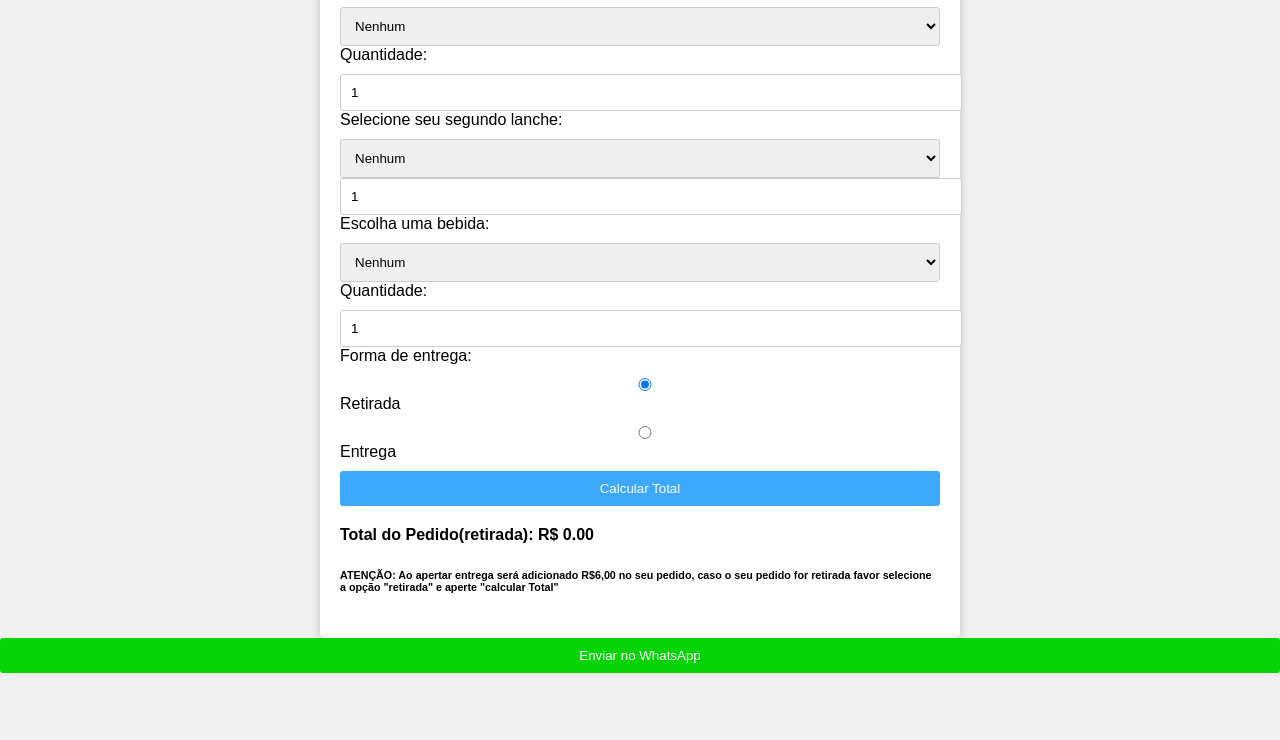
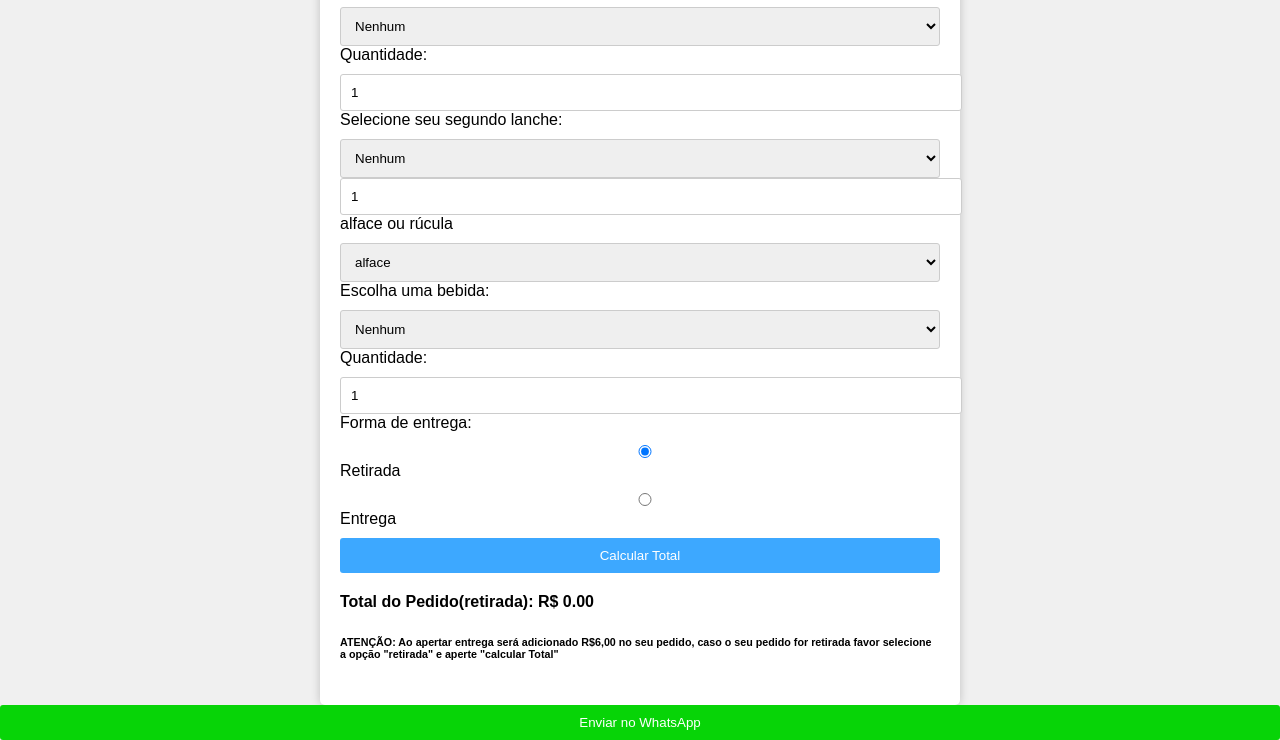
Before and after one commit to Paulowollf/Leo-lanches, a plain HTML site: page form.html in a window 1280 px wide. Shown: the part 121-861 px from the top of the page. Before the commit the page ends 800 px from the top, so only its background shows below. Drawn offline with Linux system fonts and the light colour scheme.

Commit message:
Atualização
ok

```diff
--- a/form.html
+++ b/form.html
@@ -127,6 +127,15 @@
             <label for="quantidade2">Quantidade:</label>
             <input type="number" id="quantidade2" name="quantidade2" min="0" value="1" max="10">
 
+
+            <label for="al" name="al"> alface ou rúcula </label>
+            <select name="al" id="al">
+                <option value="Nenhum" > alface</option>
+                <option value="Alface"> alface</option>
+                <option value="rúcula"> rúcula</option>
+            </select>
+
+
             <label for="bebida">Escolha uma bebida:</label>
             <select id="bebida" name="bebida">
                 <option value="0.00">Nenhum</option>
@@ -208,6 +217,7 @@ function enviarNoWhatsApp() {
     const lanche2 = document.getElementById("lanche2").value;
     const quantidade1 = document.getElementById("quantidade1").value;
     const quantidade2 = document.getElementById("quantidade2").value;
+    const al = document.getElementById('al').value;
     const bebida = document.getElementById("bebida").value;
     const quantidadeBebida = document.getElementById("quantidadeBebida").value;
     const entrega = document.querySelector('input[name="entrega"]:checked').value;
@@ -215,7 +225,7 @@ function enviarNoWhatsApp() {
     const valorTotal = parseFloat(valorTotalSpan.textContent);
 
     // Crie a mensagem com as informações
-    const mensagemComTotal = `Pedido de Lanche%0A%0A1º Lanche: ${lanche} (Quantidade: ${quantidade1})%0A2º Lanche: ${lanche2} (Quantidade: ${quantidade2})%0ABebida: ${bebida} (Quantidade: ${quantidadeBebida})%0AForma de Entrega: ${entrega}%0AEndereço de Entrega: ${endereco}%0ATotal do Pedido: R$ ${valorTotal.toFixed(2)}`;
+    const mensagemComTotal = `Pedido de Lanche%0A%0A1º Lanche: ${lanche} (Quantidade: ${quantidade1})%0A2º Lanche: ${lanche2} ${al} (Quantidade: ${quantidade2})%0ABebida: ${bebida} (Quantidade: ${quantidadeBebida})%0AForma de Entrega: ${entrega}%0AEndereço de Entrega: ${endereco}%0ATotal do Pedido: R$ ${valorTotal.toFixed(2)}`;
 
 
     // Crie o link do WhatsApp
```
